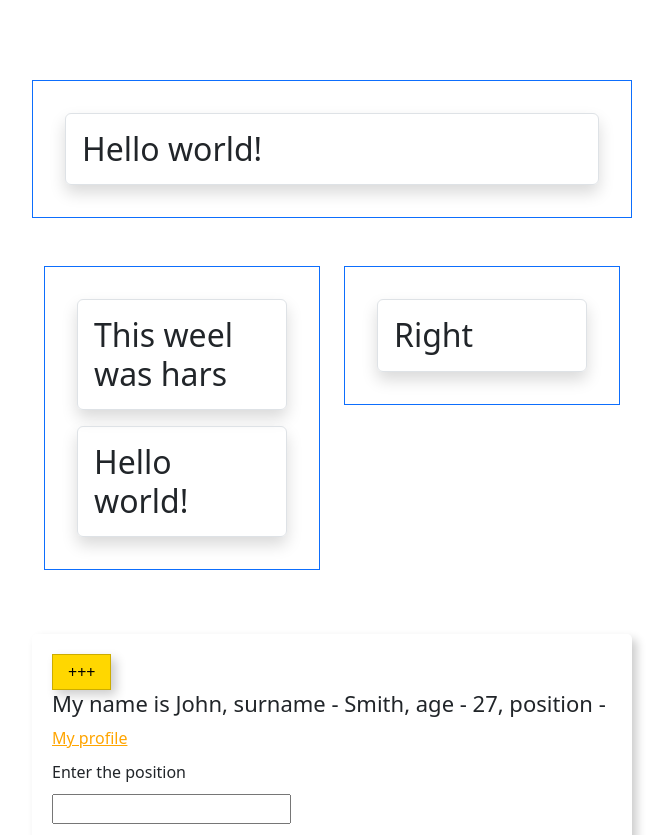
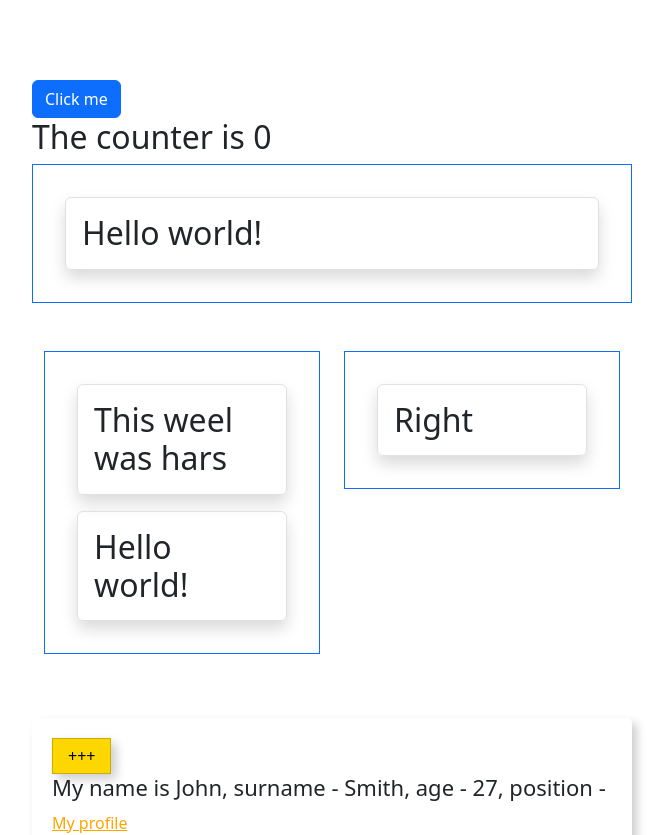
Before and after one commit to ArtemPlohenko/templates-react-test, a React (Create React App) app: page / in a window 1280 px wide. Shown: the top 835 px of the page, without its empty margins (308-979 px from the left). Built offline with nearby package versions, Linux system fonts and the light colour scheme.

Commit message:
added Render-props

```diff
--- a/src/App.js
+++ b/src/App.js
@@ -116,9 +116,38 @@
   );
 };
 
+const Message = (props) => {
+  return <h2>The counter is {props.counter}</h2>;
+};
+
+class Counter extends Component {
+  state = {
+    counter: 0,
+  };
+
+  changeCounter = () => {
+    this.setState(({ counter }) => ({
+      counter: counter + 1,
+    }));
+  };
+
+  render() {
+    return (
+      <>
+        <button className={"btn btn-primary"} onClick={this.changeCounter}>
+          Click me
+        </button>
+        {this.props.render(this.state.counter)}
+      </>
+    );
+  }
+}
+
 function App() {
   return (
     <Wrapper>
+      <Counter render={(counter) => <Message counter={counter} />} />
+
       <HelloGreating />
       <BootstrapTest
         left={
```
